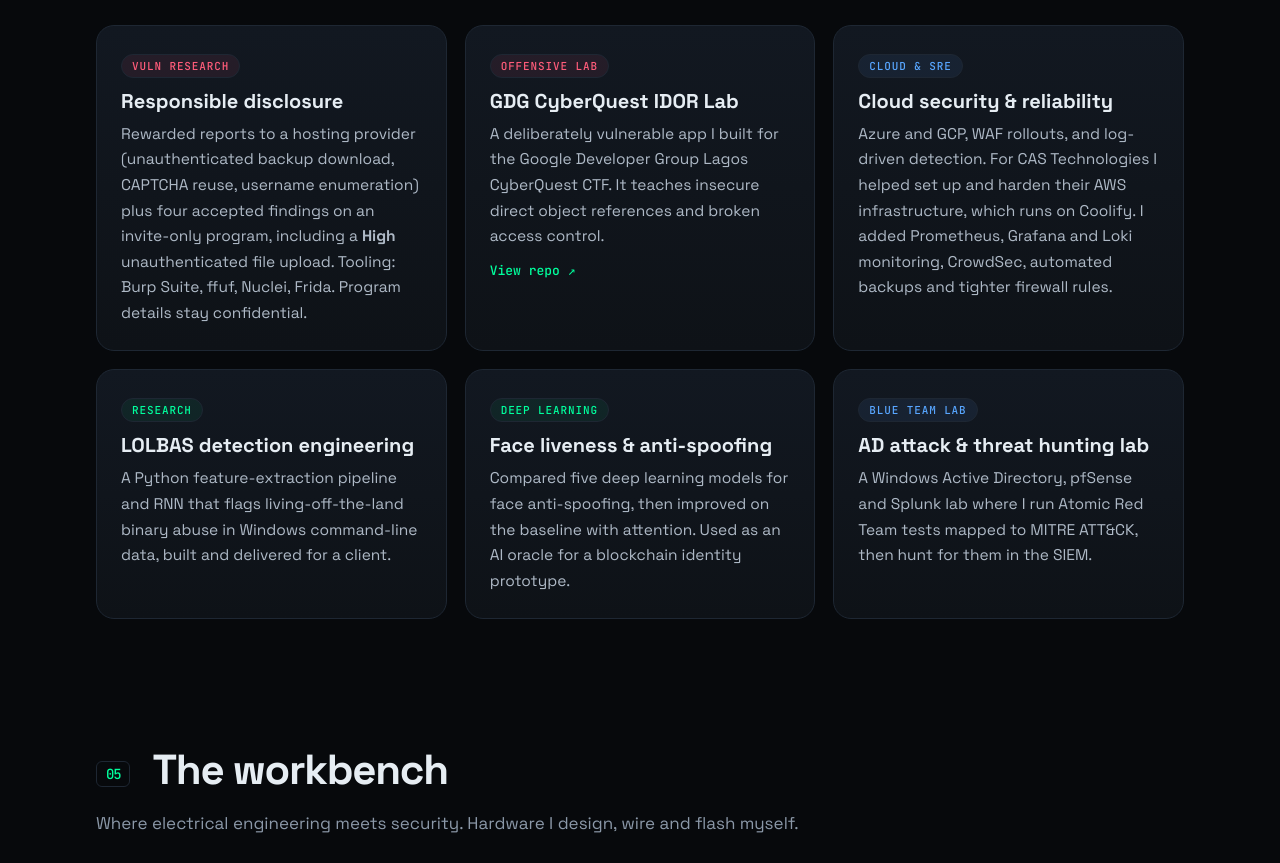
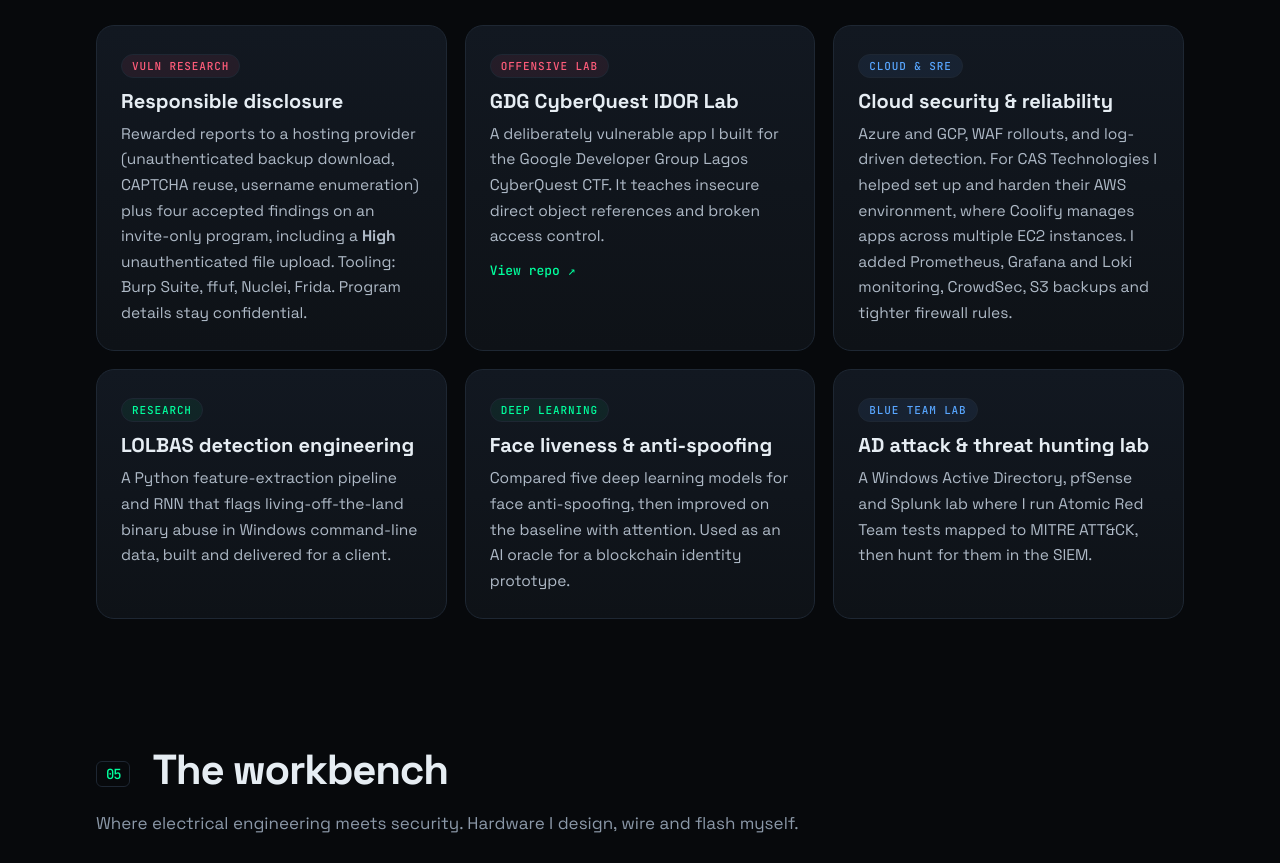
Before and after one commit to CyberBishop/cyberbishop.github.io, a plain HTML site: page index.html in a window 1280 px wide. Shown: the part 3726-4589 px from the top of the page. Drawn offline with Linux system fonts and the light colour scheme.

Commit message:
Fix CAS Tech wording: Coolify on EC2

```diff
--- a/index.html
+++ b/index.html
@@ -176,7 +176,7 @@
       <article class="card">
         <span class="tag blue">Cloud &amp; SRE</span>
         <h3>Cloud security &amp; reliability</h3>
-        <p>Azure and GCP, WAF rollouts, and log-driven detection. For CAS Technologies I helped set up and harden their AWS infrastructure, which runs on Coolify. I added Prometheus, Grafana and Loki monitoring, CrowdSec, automated backups and tighter firewall rules.</p>
+        <p>Azure and GCP, WAF rollouts, and log-driven detection. For CAS Technologies I helped set up and harden their AWS environment, where Coolify manages apps across multiple EC2 instances. I added Prometheus, Grafana and Loki monitoring, CrowdSec, S3 backups and tighter firewall rules.</p>
       </article>
       <article class="card">
         <span class="tag green">Research</span>
```
